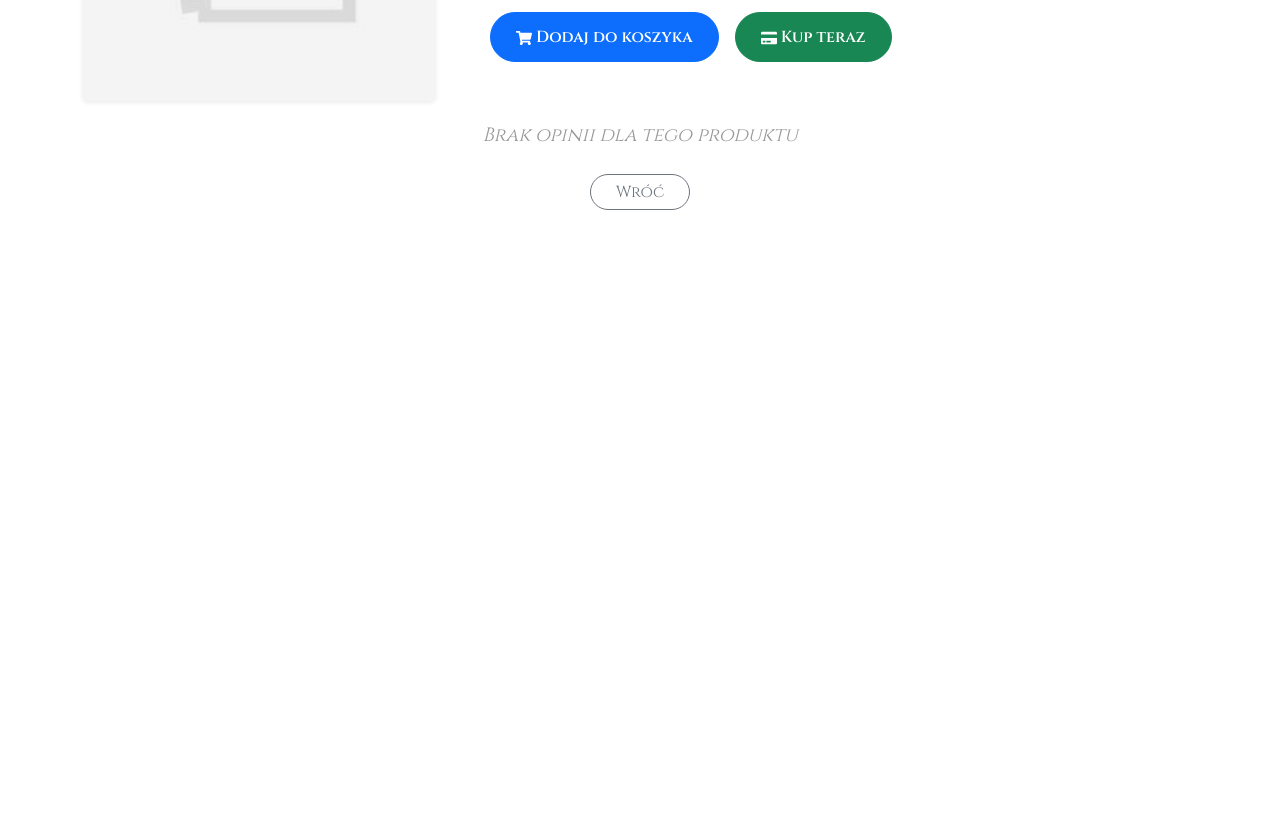
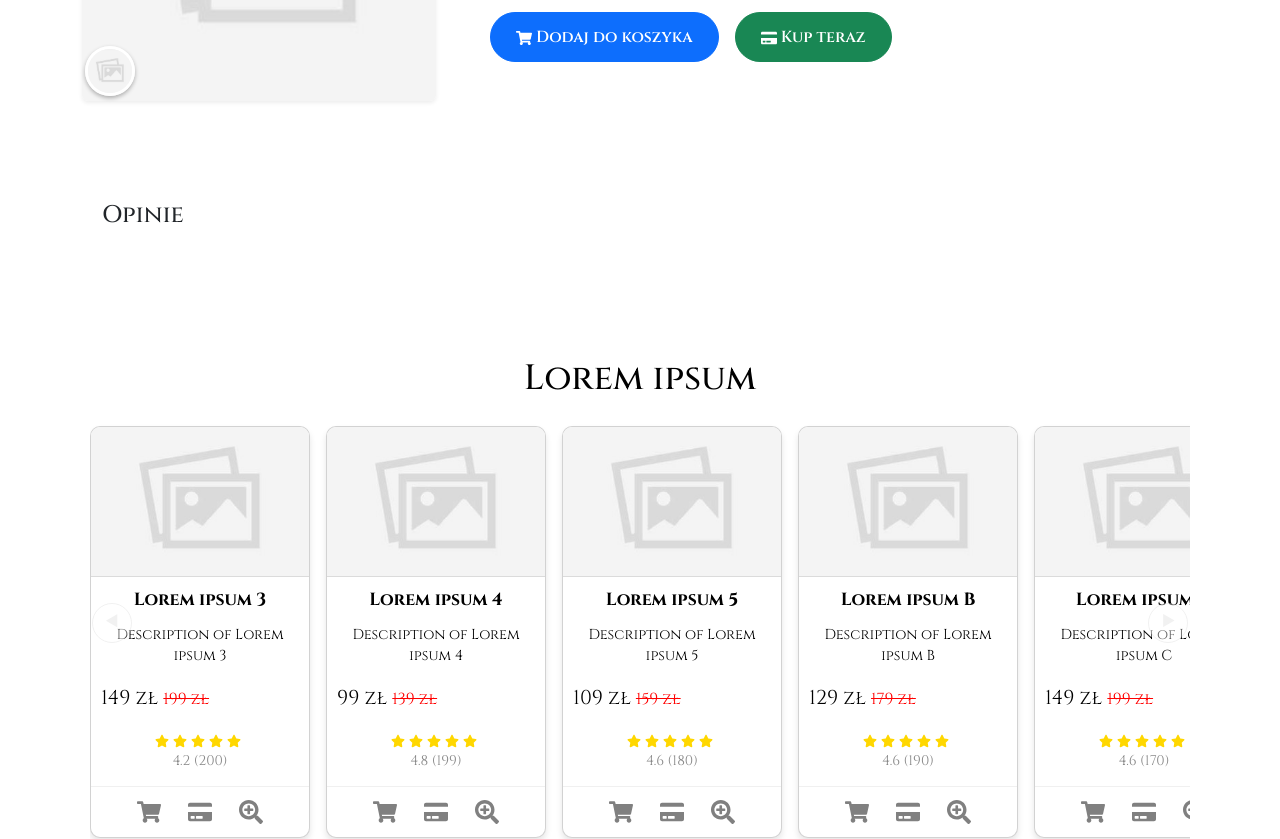
Before and after one commit to KRojowsky/Vansea, a React (Vite) app in the folder frontend/: page /product/1 in a window 1280 px wide. Shown: the part 294-1133 px from the top of the page. Before the commit the page ends 800 px from the top, so only its background shows below. Built offline with nearby package versions, Linux system fonts and the light colour scheme.

Commit message:
creating profile component

```diff
--- a/frontend/src/App.jsx
+++ b/frontend/src/App.jsx
@@ -6,11 +6,50 @@ import Hero from "./Components/Hero/Hero";
 import TopSellers from "./Components/TopSellers/TopSellers";
 import Login from "./Components/Login/Login";
 import ProductDetails from "./Components/ProductDetails/ProductDetails";
+import DesignerProfile from "./Components/ProfileDesigner/ProfileDesigner";
 import "bootstrap/dist/css/bootstrap.min.css";
 import "bootstrap/dist/js/bootstrap.bundle.min.js";
 import placeholder from "./assets/placeholder.jpg";
 
 const App = () => {
+  const zeroTopSellersData = [
+    {
+      id: 21,
+      image: placeholder,
+      link: "#",
+      name: "Lorem ipsum 111",
+      description: "Description of Lorem ipsum 111",
+    },
+    {
+      id: 22,
+      image: placeholder,
+      link: "#",
+      name: "Lorem ipsum 222",
+      description: "Description of Lorem ipsum 222",
+    },
+    {
+      id: 23,
+      image: placeholder,
+      link: "#",
+      name: "Lorem ipsum 333",
+      description: "Description of Lorem ipsum 333",
+    },
+    {
+      id: 24,
+      image: placeholder,
+      link: "#",
+      name: "Lorem ipsum 444",
+      description: "Description of Lorem ipsum 444",
+    },
+    {
+      id: 25,
+      image: placeholder,
+      link: "#",
+      name: "Lorem ipsum 555",
+      description: "Description of Lorem ipsum 555",
+    },
+  ];
+
   const firstTopSellersData = [
     {
       id: 11,
@@ -54,7 +93,7 @@ const App = () => {
       actual_price: "99 zł",
       old_price: "139 zł",
       rating: 4.8,
-      reviews: 99,
+      reviews: 199,
     },
     {
       id: 15,
@@ -65,7 +104,7 @@ const App = () => {
       actual_price: "109 zł",
       old_price: "159 zł",
       rating: 4.6,
-      reviews: 150,
+      reviews: 180,
     },
   ];
 
@@ -90,7 +129,8 @@ const App = () => {
       actual_price: "129 zł",
       old_price: "179 zł",
       rating: 4.6,
-      reviews: 150,
+      reviews: 190,
+      authorId: 1,
       productReviews: [
         {
           username: "Lorem ipsum1",
@@ -117,7 +157,7 @@ const App = () => {
       actual_price: "149 zł",
       old_price: "199 zł",
       rating: 4.6,
-      reviews: 150,
+      reviews: 170,
     },
     {
       id: 4,
@@ -143,6 +183,73 @@ const App = () => {
     },
   ];
 
+  const designersData = [
+    {
+      id: 1,
+      name: "Anna Nowak",
+      image: placeholder,
+      description: "Anna Nowak to utalentowana projektantka mody z Warszawy, znana z nowoczesnych i eleganckich projektów.",
+      projects: [
+        {
+          id: 101,
+          name: "Suknia Wieczorowa",
+          image: placeholder,
+          description: "Piękna suknia wieczorowa na specjalne okazje.",
+          actual_price: "99 zł", // Cena aktualna
+          old_price: "139 zł",   // Cena poprzednia
+          rating: 4.6,           // Ocena
+          reviews: 150           // Liczba recenzji
+        },
+        {
+          id: 102,
+          name: "Kolekcja Jesień 2024",
+          image: placeholder,
+          description: "Stylowe płaszcze i akcesoria na chłodne dni.",
+          actual_price: "199 zł", // Cena aktualna
+          old_price: "249 zł",    // Cena poprzednia
+          rating: 4.3,            // Ocena
+          reviews: 120            // Liczba recenzji
+        },
+      ],
+      reviews: [
+        {
+          username: "Karolina",
+          userImage: "https://via.placeholder.com/50",
+          date: "2024-12-01",
+          rating: 5,
+          text: "Niesamowita jakość projektów! Polecam Annę każdemu.",
+        },
+        {
+          username: "Janek",
+          userImage: "https://via.placeholder.com/50",
+          date: "2024-12-05",
+          rating: 4,
+          text: "Bardzo dobrze wykonane ubrania, ale czas realizacji mógłby być krótszy.",
+        },
+      ],
+    },
+    {
+      id: 2,
+      name: "Michał Kowalski",
+      image: placeholder,
+      description: "Michał Kowalski specjalizuje się w minimalistycznych projektach o ponadczasowym charakterze.",
+      projects: [
+        { id: 201, name: "Marynarka Slim Fit", image: placeholder, description: "Elegancka marynarka do pracy i na spotkania biznesowe." },
+        { id: 202, name: "Kolekcja Sportowa", image: placeholder, description: "Wygodne ubrania sportowe wykonane z najlepszych materiałów." },
+      ],
+      reviews: [
+        {
+          username: "Aleksandra",
+          userImage: "https://via.placeholder.com/50",
+          date: "2024-12-02",
+          rating: 5,
+          text: "Najlepsze ubrania, jakie miałam. Polecam każdemu!",
+        },
+      ],
+    },
+  ];
+
+
   return (
     <Router>
       <Navbar />
@@ -153,7 +260,7 @@ const App = () => {
             <>
               <Stores />
               <Hero />
-              <TopSellers title="lorem ipsum 0" data={secondTopSellersData} showFullDetails={false} />
+              <TopSellers title="lorem ipsum 0" data={zeroTopSellersData} showFullDetails={false} />
               <TopSellers title="Lorem ipsum 1" data={firstTopSellersData} showFullDetails={true} />
               <TopSellers title="Lorem ipsum 2" data={secondTopSellersData} showFullDetails={true} />
 
@@ -165,6 +272,10 @@ const App = () => {
           path="/product/:id"
           element={<ProductDetails data={[...firstTopSellersData, ...secondTopSellersData]} />}
         />
+        <Route
+          path="/designer/:id"
+          element={<DesignerProfile designersData={designersData} />}
+        />
       </Routes>
     </Router>
   );
--- a/frontend/src/Components/ProductDetails/ProductDetails.jsx
+++ b/frontend/src/Components/ProductDetails/ProductDetails.jsx
@@ -1,20 +1,28 @@
 import React from "react";
 import { useParams, useNavigate } from "react-router-dom";
 import { FaShoppingCart, FaCreditCard, FaStar } from "react-icons/fa";
+import { Link } from "react-router-dom";
 import Reviews from "../Reviews/Reviews";
+import TopSellers from "../TopSellers/TopSellers";
 import placeholder from "../../assets/placeholder.jpg";
 import "./ProductDetails.scss";
 
 const ProductDetails = ({ data }) => {
-  const { id } = useParams(); // Pobieramy ID z URL
+  const { id } = useParams();
   const navigate = useNavigate();
 
-  // Znajdujemy produkt na podstawie ID
+  // Znalezienie produktu na podstawie id
   const product = data.find((item) => item.id === parseInt(id));
 
   if (!product) {
     return <div>Produkt nie znaleziony</div>;
   }
+
+  // Na podstawie produktu możemy stworzyć dane dla rekomendowanych produktów
+  const recommendedProducts = data.filter(
+    (item) =>
+      item.id !== product.id && item.rating >= 4 && item.reviews >= 160
+  );
 
   return (
     <div className="product-details container py-4">
@@ -25,6 +33,10 @@ const ProductDetails = ({ data }) => {
             alt={product.name}
             className="img-fluid rounded shadow-sm"
           />
+          {/* Zmieniamy link na dynamiczny na podstawie authorId */}
+          <Link to={`/designer/${product.authorId}`} className="author-image">
+            <img src={product.authorImage || placeholder} alt="Autor" />
+          </Link>
         </div>
         <div className="product-info col-12 col-md-6">
           <h2 className="product-name">{product.name}</h2>
@@ -67,11 +79,8 @@ const ProductDetails = ({ data }) => {
         </div>
       </div>
 
-      {product.productReviews && product.productReviews.length > 0 ? (
-        <Reviews reviews={product.productReviews} />
-      ) : (
-        <div className="no-reviews">Brak opinii dla tego produktu</div>
-      )}
+      <Reviews reviews={product.productReviews || []} />
+      <TopSellers title="Lorem ipsum" data={recommendedProducts} showFullDetails={true} />
 
       <div className="back-button text-center mt-4">
         <button className="btn btn-outline-secondary" onClick={() => navigate(-1)}>
--- a/frontend/src/Components/ProductDetails/ProductDetails.scss
+++ b/frontend/src/Components/ProductDetails/ProductDetails.scss
@@ -10,11 +10,29 @@
 
     .product-image {
         flex: 1;
+        position: relative;
         img {
           width: 100%;
           height: auto;
           border-radius: 12px;
           object-fit: cover;
+        }
+
+        .author-image {
+          position: absolute;
+          bottom: 5px;
+          left: 15px;
+          width: 50px;
+          height: 50px;
+          border-radius: 50%;
+          overflow: hidden;
+          border: 3px solid #fff;
+          box-shadow: 0 2px 4px rgba(0, 0, 0, 0.3);
+          img {
+            width: 100%;
+            height: 100%;
+            object-fit: cover;
+          }
         }
       }
 
--- /dev/null
+++ b/frontend/src/Components/ProfileDesigner/ProfileDesigner.jsx
@@ -0,0 +1,47 @@
+import React from "react";
+import { useParams } from "react-router-dom";
+import Reviews from "../Reviews/Reviews";
+import TopSellers from "../TopSellers/TopSellers";
+import placeholder from "../../assets/placeholder.jpg";
+
+const DesignerProfile = ({ designersData }) => {
+  const { id } = useParams();
+
+  const designer = designersData.find((designer) => designer.id === parseInt(id));
+
+  if (!designer) {
+    return <div>Projektant nie znaleziony</div>;
+  }
+
+  return (
+    <div className="designer-profile container py-4">
+      <div className="designer-info row justify-content-center align-items-center mb-4">
+        <div className="designer-image col-md-3 mb-4 mb-md-0">
+          <img src={designer.image || placeholder} alt={designer.name} className="img-fluid rounded-circle shadow" />
+        </div>
+        <div className="designer-details col-md-8">
+          <h2 className="designer-name">{designer.name}</h2>
+          <p className="designer-description">{designer.description}</p>
+        </div>
+      </div>
+
+      <Reviews reviews={designer.reviews} />
+      <TopSellers
+        title="Projekty"
+        data={designer.projects.map((project) => ({
+          name: project.name,
+          image: project.image || placeholder,
+          description: project.description,
+          link: `/project/${project.id}`,
+          actual_price: project.actual_price,
+          old_price: project.old_price,
+          rating: project.rating,
+          reviews: project.reviews,
+        }))}
+        showFullDetails={true}
+      />
+    </div>
+  );
+};
+
+export default DesignerProfile;
--- /dev/null
+++ b/frontend/src/Components/ProfileDesigner/ProfileDesigner.scss
@@ -0,0 +1,86 @@
+.designer-profile {
+    .designer-info {
+      display: flex;
+      justify-content: center;
+      align-items: center;
+      .designer-image {
+        width: 200px;
+        height: 200px;
+        img {
+          width: 100%;
+          height: 100%;
+          object-fit: cover;
+          border-radius: 50%;
+        }
+      }
+      .designer-details {
+        margin-left: 20px;
+        .designer-name {
+          font-size: 2rem;
+          font-weight: bold;
+          margin-bottom: 10px;
+        }
+        .designer-description {
+          font-size: 1.2rem;
+          color: #555;
+        }
+      }
+    }
+
+    .designer-reviews {
+      h3 {
+        font-size: 1.5rem;
+        margin-bottom: 15px;
+      }
+      .review-item {
+        display: flex;
+        align-items: flex-start;
+        .review-user-image {
+          width: 50px;
+          height: 50px;
+          object-fit: cover;
+        }
+        .review-details {
+          margin-left: 15px;
+          .review-username {
+            font-weight: bold;
+          }
+          .review-text {
+            font-style: italic;
+            margin: 5px 0;
+          }
+          .review-rating {
+            color: gold;
+          }
+          .review-date {
+            font-size: 0.9rem;
+            color: #777;
+          }
+        }
+      }
+    }
+
+    .designer-projects {
+      h3 {
+        font-size: 1.5rem;
+        margin-bottom: 15px;
+      }
+      .project-card {
+        .card-img-top {
+          height: 200px;
+          object-fit: cover;
+        }
+        .card-body {
+          padding: 15px;
+          .card-title {
+            font-size: 1.2rem;
+            font-weight: bold;
+          }
+          .card-text {
+            font-size: 1rem;
+            color: #555;
+          }
+        }
+      }
+    }
+  }
--- a/frontend/src/Components/Reviews/Reviews.scss
+++ b/frontend/src/Components/Reviews/Reviews.scss
@@ -1,7 +1,7 @@
 .reviews {
     padding: 20px;
     border-radius: 8px;
-    margin-top: 30px;
+    margin-top: 5rem;
 
     h3 {
       font-size: 1.5rem;
--- a/frontend/src/Components/TopSellers/TopSellers.scss
+++ b/frontend/src/Components/TopSellers/TopSellers.scss
@@ -3,7 +3,7 @@
 .top-sellers {
   position: relative;
   max-width: 1200px;
-  margin: 7rem auto 0;
+  margin: 5rem auto 0;
   padding: 0.5rem;
 
   .title {
```
Lines whose indentation alone changed are shown as unchanged.
